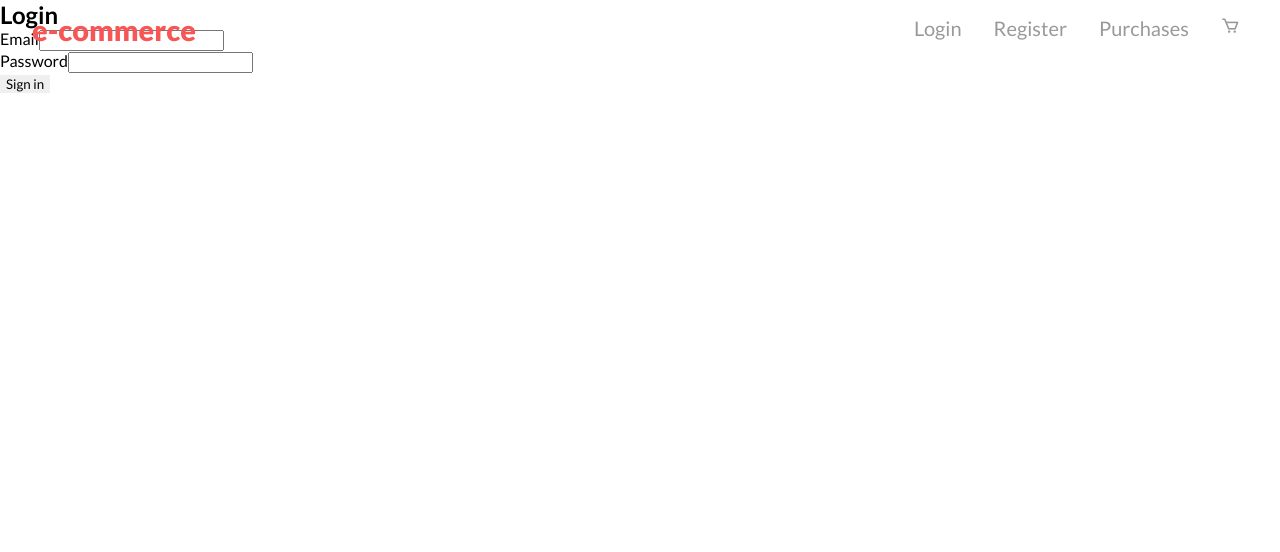
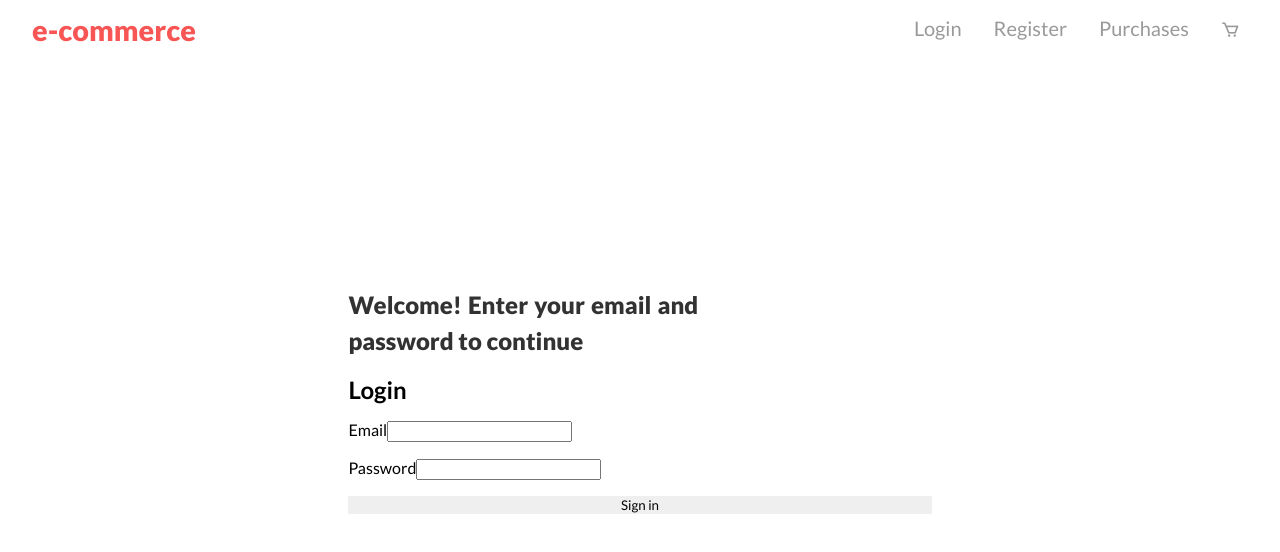
Before and after one commit to Ags96/e-commerce-react, a React (Vite) app: page /#/login in a window 1280 px wide. Shown: the top 552 px of the page. Built offline with nearby package versions, Linux system fonts and the light colour scheme; no server answers.

Commit message:
Fixed Filter Design Problem & Modified Input to Search Products

```diff
--- a/src/components/FilterCat/FilterCategory.jsx
+++ b/src/components/FilterCat/FilterCategory.jsx
@@ -30,7 +30,7 @@ const FilterCategory = () => {
   };
 
   return (
-    <article className="filter">
+    <article>
       <div onClick={changeShowCategory} className="selector__category">
         <h3 className="category__title">Category</h3>
         <i
--- a/src/components/FilterCat/filterCategory.css
+++ b/src/components/FilterCat/filterCategory.css
@@ -17,15 +17,12 @@
   font-weight: 600;
   transition: transform 0.5s ease;
 }
-
 .btn-category-down.bx-chevron-up {
-    transform: rotate(360deg);
+  transform: rotate(180deg);
 }
-
 .category__list {
   transition: opacity 0.5s ease-in-out 1s;
 }
-
 .li__product-all {
   user-select: none;
   cursor: pointer;
@@ -36,7 +33,6 @@
 .li__product-all:hover {
   color: #f85555;
 }
-
 .li__product-all::after {
   content: "";
   position: absolute;
@@ -47,7 +43,6 @@
   background-color: #f85555;
   transition: width 0.3s ease-in-out;
 }
-
 .li__product-all:hover::after {
   width: 80%;
 }
--- a/src/components/Home/FilterByPrice.jsx
+++ b/src/components/Home/FilterByPrice.jsx
@@ -33,11 +33,11 @@ const FilterByPrice = ({ setFromTo }) => {
       {filterShow && (
         <form className="form__container" onSubmit={handleSubmit(submit)}>
           <div className="from__container">
-            <label htmlFor="">From</label>
+            <label htmlFor="from">From</label>
             <input className="input__from" {...register("from")} type="number" id="from" />
           </div>
           <div className="to__container">
-            <label htmlFor="">To</label>
+            <label htmlFor="to">To</label>
             <input className="input__to" {...register("to")} type="number" id="to" />
           </div>
           <button className="filter-btn">Filter Price</button>
--- a/src/components/Home/styles/filterByPrice.css
+++ b/src/components/Home/styles/filterByPrice.css
@@ -3,6 +3,7 @@
   flex-direction: column;
   margin: 1em;
   column-gap: 1em;
+  user-select: none;
 }
 .selector__filter {
   cursor: pointer;
@@ -11,7 +12,6 @@
   align-items: center;
 }
 .filter__title {
-  user-select: none;
   opacity: 0.9;
 }
 .btn-category-down {
@@ -66,3 +66,6 @@
   margin: 1em 0.3em 1.2em auto;
   padding: 8px 15px;
 }
+.filter-btn:hover {
+  filter: brightness(1.2);
+}
--- a/src/components/shared/Header.jsx
+++ b/src/components/shared/Header.jsx
@@ -29,7 +29,7 @@ const Header = () => {
           </li>
           <li className="header__items ">
             <Link to="/cart">
-              <i className="bx bx-cart"></i>
+              <i className="bx bx-cart bx-btn"></i>
             </Link>
           </li>
         </ul>
--- a/src/components/shared/header.css
+++ b/src/components/shared/header.css
@@ -11,6 +11,7 @@
   align-items: center;
   gap: 2em;
   width: 100%;
+  background-color: white;
 }
 .header__title {
   color: #f85555;
@@ -31,6 +32,9 @@
   font-size: 20px;
   text-decoration: none;
 }
+.bx-btn {
+  padding-top: 0.2em;
+}
 .header__item-link:hover {
   text-decoration: underline;
 }
--- a/src/pages/Home.jsx
+++ b/src/pages/Home.jsx
@@ -45,9 +45,9 @@ const Home = () => {
       <div className="home__filter-category">
         <div className="input__search-container">
         <input className="input__search-products" ref={input} onChange={handleChangeInput} type="text" placeholder="what are you looking for?" />
-        <button><i className='bx bx-search btn__search-p'></i></button>
+        <button className="search__input-btn"><i className='bx bx-search btn__search-p'></i></button>
         </div>
-        <section className="filter__section">
+        <section className="filter__section show__filter__section">
             <FilterCategory />
             <FilterByPrice setFromTo={setFromTo} />
           </section>
--- a/src/pages/Login.jsx
+++ b/src/pages/Login.jsx
@@ -1,31 +1,35 @@
-import React from "react"
-import useAuthentication from "../hooks/useAuthentication"
+import React from "react";
+import useAuthentication from "../hooks/useAuthentication";
+import "./styles/login.css";
 
 const Login = () => {
-  const {loginUser} = useAuthentication()
+  const { loginUser } = useAuthentication();
 
-  const handlelogin = e => {
-    e.preventDefault()
-    const email = e.target.email.value
-    const password = e.target.password.value
-    const data = {email, password}
-    loginUser(data)
-  }
+  const handlelogin = (e) => {
+    e.preventDefault();
+    const email = e.target.email.value;
+    const password = e.target.password.value;
+    const data = { email, password };
+    loginUser(data);
+  };
 
   return (
-    <form onSubmit={handlelogin}>
-      <h2>Login</h2>
-      <div>
-        <label htmlFor="email">Email</label>
-        <input type="email" id="email" />
-      </div>
-      <div>
-        <label htmlFor="password">Password</label>
-        <input type="password" id="password" />
-      </div>
-      <button>Sign in</button>
-    </form>
-  )
-}
+    <section className="login__container">
+      <form className="login__form" onSubmit={handlelogin}>
+        <h1 className="login__title">Welcome! Enter your email and password to continue</h1>
+        <h2 className="form__title">Login</h2>
+        <div className="email__container">
+          <label className="label__email" htmlFor="email">Email</label>
+          <input className="input__email" type="email" id="email" />
+        </div>
+        <div className="password__container">
+          <label className="label__password" htmlFor="password">Password</label>
+          <input className="input__password" type="password" id="password" />
+        </div>
+        <button className="login__login-btn">Sign in</button>
+      </form>
+    </section>
+  );
+};
 
-export default Login
+export default Login;
--- a/src/pages/styles/home.css
+++ b/src/pages/styles/home.css
@@ -1,10 +1,12 @@
 .input__search-container {
  display: flex;
- justify-content: space-around;
+ justify-content: center;
  margin: 8em 5em 3em 10em;
 }
 .input__search-products {
-   border: none;
+   border: 1px solid rgba(0, 0, 0, 0.5);
+   width: 25em;
+   border-right: none;
 }
 .input__search-products:focus {
   outline: none;
@@ -12,12 +14,15 @@
 .input__search-products::placeholder {
   opacity: 0.7;
 }
+.search__input-btn {
+  padding: 0;
+}
 .btn__search-p {
   font-size: 1.8em;
   background-color: #f85555;
   color: #fff;
   padding: 0.2em 0.9em;
-  border-radius: 0.1em;
+  border-radius: 0 0.2em 0.2em 0;
 }
 .btn__search-p:hover {
   filter: brightness(1.2);
@@ -36,5 +41,6 @@
   display: flex;
   flex-direction: column;
   max-width: 300px;
+  height: 400px;
   bottom: 5em;
 }
--- /dev/null
+++ b/src/pages/styles/login.css
@@ -0,0 +1,44 @@
+.login__container {
+    width: 100%;
+    height: 100vh;
+    display: flex;
+    justify-content: center;
+    align-items: center;
+}
+.login__form {
+  display: flex;
+  flex-direction: column;
+  gap: 1em;
+
+}
+.login__title {
+    text-align: justify;
+    max-width: 60%;
+    font-weight: 800;
+    line-height: 1.5em;
+    opacity: 0.8;
+}
+.form__title {
+
+}
+.email__container {
+
+}
+.label__email {
+
+}
+.input__email {
+
+}
+.password__container {
+
+}
+.label__password {
+
+}
+.input__password {
+
+}
+.login__login-btn {
+
+}
```
Lines whose indentation alone changed are shown as unchanged.
